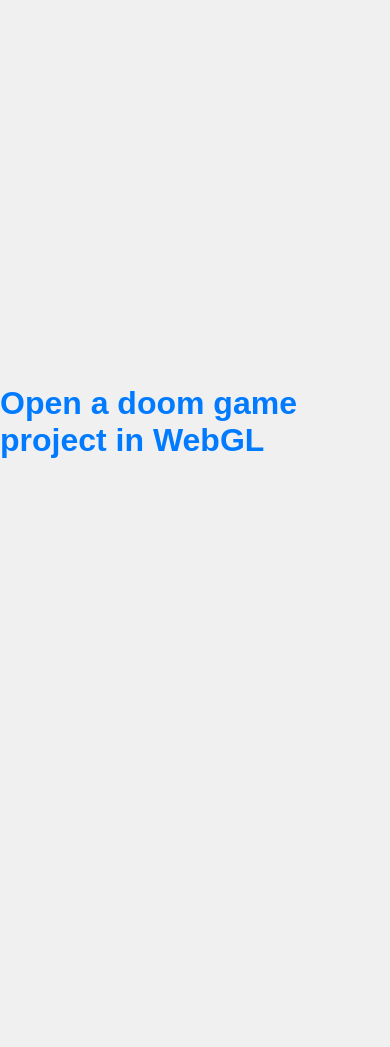
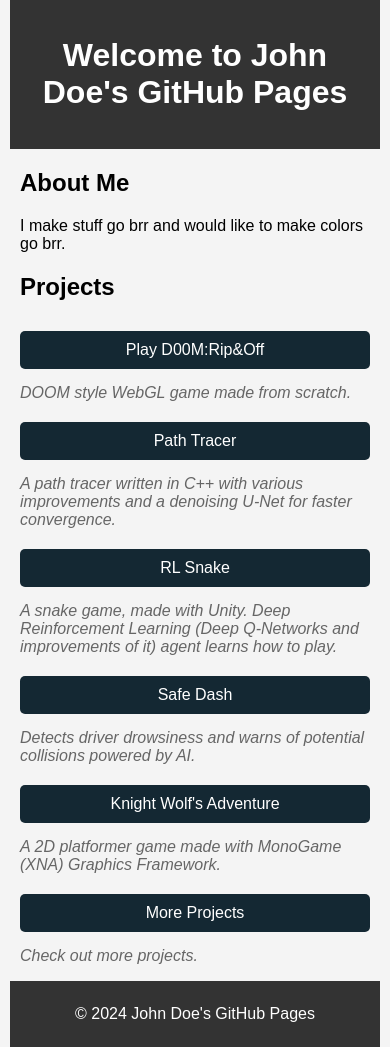
Before and after one commit to wrathchild14/wrathchild14.github.io, a plain HTML site: page index.html in a window 390 px wide. Before the commit the page ends 844 px from the top, so only its background shows below. Drawn offline with Linux system fonts and the light colour scheme.

Commit message:
improve the structure and styling

```diff
--- a/index.html
+++ b/index.html
@@ -1,17 +1,37 @@
 <!DOCTYPE html>
-<html>
+<html lang="en">
 
 <head>
-    <title>Wrathchild14's webpage</title>
-    <link rel="stylesheet" type="text/css" href="styles.css">
+    <meta charset="UTF-8">
+    <meta name="viewport" content="width=device-width, initial-scale=1.0">
+    <title>John Doe GitHub Pages Site</title>
+    <link rel="stylesheet" href="styles.css">
 </head>
 
 <body>
-    <h1>
-        <a href="doom/index.html">
-            Open a doom game project in WebGL
-        </a>
-    </h1>
+    <header>
+        <h1>Welcome to John Doe's GitHub Pages</h1>
+    </header>
+    <main>
+        <section class="about-me">
+            <h2>About Me</h2>
+            <p>I make stuff go brr and would like to make colors go brr.</p>
+        </section>
+        <section>
+            <h2>Projects</h2>
+            <ul>
+                <li class="project-item"><a href="doom/index.html">Play D00M:Rip&Off</a><span class="alt-text">DOOM style WebGL game made from scratch.</span></li>
+                <li class="project-item"><a href="https://github.com/wrathchild14/PathTracer">Path Tracer</a><span class="alt-text">A path tracer written in C++ with various improvements and a denoising U-Net for faster convergence.</span></li>
+                <li class="project-item"><a href="https://github.com/wrathchild14/snake_ai">RL Snake</a><span class="alt-text">A snake game, made with Unity. Deep Reinforcement Learning (Deep Q-Networks and improvements of it) agent learns how to play.</span></li>
+                <li class="project-item"><a href="https://github.com/wrathchild14/no_policy">Safe Dash</a><span class="alt-text">Detects driver drowsiness and warns of potential collisions powered by AI.</span></li>
+                <li class="project-item"><a href="https://github.com/wrathchild14/knight-wolfs-adventure">Knight Wolf's Adventure</a><span class="alt-text">A 2D platformer game made with MonoGame (XNA) Graphics Framework.</span></li>
+                <li class="project-item"><a href="https://github.com/wrathchild14?tab=repositories">More Projects</a><span class="alt-text">Check out more projects.</span></li>
+            </ul>
+        </section>
+    </main>
+    <footer>
+        <p>&copy; 2024 John Doe's GitHub Pages </p>
+    </footer>
 </body>
 
 </html>
--- a/styles.css
+++ b/styles.css
@@ -1,25 +1,110 @@
 body {
     font-family: Arial, sans-serif;
-    background-color: #f0f0f0;
     margin: 0;
     padding: 0;
+    background-color: #f4f4f4;
     display: flex;
-    justify-content: center;
-    align-items: center;
-    height: 100vh;
+    flex-direction: column;
+    min-height: 100vh;
 }
 
-h1 {
-    font-size: 2em;
-    color: #333;
+header {
+    background-color: #333;
+    color: #fff;
+    padding: 1rem;
+    text-align: center;
+    width: 100%;
+    box-sizing: border-box;
+}
+
+main {
+    flex: 1;
+    padding: 1rem;
+    width: 100%;
+    box-sizing: border-box;
+}
+
+footer {
+    background-color: #333;
+    color: #fff;
+    text-align: center;
+    padding: 0.5rem;
+    width: 100%;
+    box-sizing: border-box;
 }
 
 a {
+    display: inline-block;
+    padding: 10px 20px;
+    margin: 10px 0;
+    background-color: #142833;
+    color: white;
     text-decoration: none;
-    color: #007BFF;
-    transition: color 0.3s ease;
+    border-radius: 5px;
+    transition: transform 0.3s ease, background-color 0.3s ease;
+    width: 200px;
+    text-align: center;
 }
 
 a:hover {
-    color: #0056b3;
+    transform: scale(1.05);
+    background-color: #4b98c2;
 }
+
+.alt-text {
+    margin-left: 10px;
+    font-style: italic;
+    color: #666;
+    flex: 1;
+}
+
+.project-item {
+    display: flex;
+    align-items: center;
+    margin-bottom: 10px;
+}
+
+@media (max-width: 600px) {
+    body, main {
+        padding: 0 10px;
+    }
+
+    a {
+        width: 100%;
+        padding: 10px;
+        box-sizing: border-box;
+        margin: 10px 0;
+    }
+
+    .project-item {
+        flex-direction: column;
+        align-items: flex-start;
+        width: 100%;
+    }
+
+    .alt-text {
+        margin-left: 0;
+        margin-top: 5px;
+    }
+
+    ul {
+        padding: 0;
+        list-style: none;
+    }
+
+    li {
+        width: 100%;
+    }
+
+    header {
+        padding: 1rem;
+        width: 100%;
+        box-sizing: border-box;
+    }
+
+    footer {
+        padding: 0.5rem;
+        width: 100%;
+        box-sizing: border-box;
+    }
+}
```
